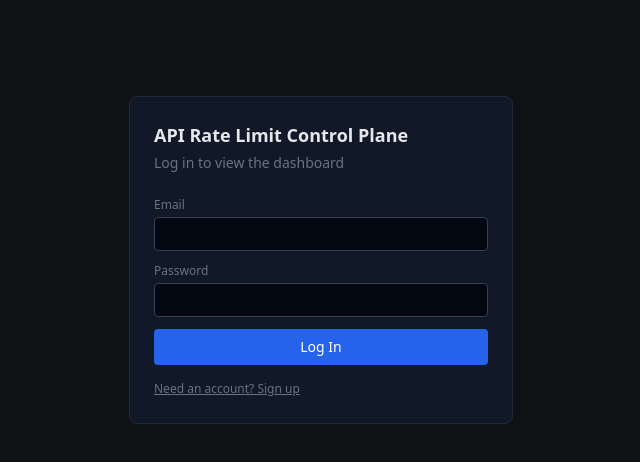
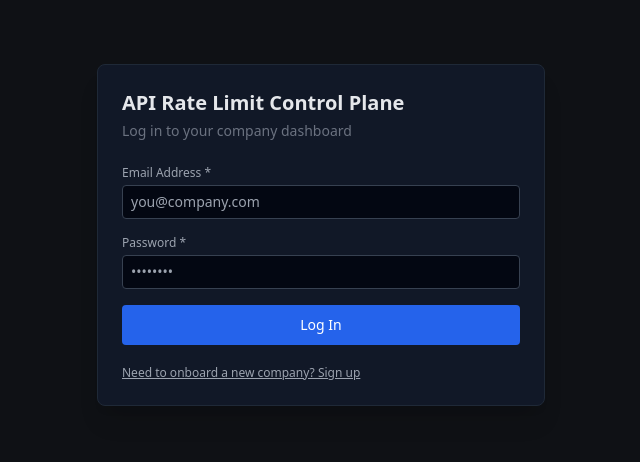
Before and after one commit to varsha-0007/ojt, a React (Vite) app in the folder frontend/: page / in a window 1280 px wide. Shown: the top 462 px of the page, without its empty margins (319-959 px from the left). Built offline with nearby package versions, Linux system fonts and the light colour scheme; no server answers.

Commit message:
update auth screen

```diff
--- a/frontend/src/AuthScreen.jsx
+++ b/frontend/src/AuthScreen.jsx
@@ -3,6 +3,8 @@ import { login, signup } from "./api.js";
 
 export default function AuthScreen({ onAuthed }) {
   const [mode, setMode] = useState("login"); // "login" | "signup"
+  const [companyName, setCompanyName] = useState("");
+  const [targetUrl, setTargetUrl] = useState("");
   const [email, setEmail] = useState("");
   const [password, setPassword] = useState("");
   const [error, setError] = useState("");
@@ -13,7 +15,10 @@ export default function AuthScreen({ onAuthed }) {
     setError("");
     setLoading(true);
     try {
-      const user = mode === "login" ? await login(email, password) : await signup(email, password);
+      const user =
+        mode === "login"
+          ? await login(email, password)
+          : await signup(companyName, targetUrl, email, password);
       onAuthed(user);
     } catch (err) {
       setError(err.message);
@@ -28,10 +33,12 @@ export default function AuthScreen({ onAuthed }) {
   }
 
   return (
-    <div className="max-w-sm mx-auto mt-24 p-6 bg-gray-900 border border-gray-800 rounded-lg">
-      <h1 className="text-lg font-bold mb-1">API Rate Limit Control Plane</h1>
+    <div className="max-w-md mx-auto mt-16 p-6 bg-gray-900 border border-gray-800 rounded-lg shadow-xl">
+      <h1 className="text-xl font-bold mb-1">API Rate Limit Control Plane</h1>
       <p className="text-sm text-gray-500 mb-6">
-        {mode === "login" ? "Log in to view the dashboard" : "Create an account to view the dashboard"}
+        {mode === "login"
+          ? "Log in to your company dashboard"
+          : "Register your company for rate limiting as a service"}
       </p>
 
       {error && (
@@ -40,47 +47,80 @@ export default function AuthScreen({ onAuthed }) {
         </div>
       )}
 
-      <form onSubmit={handleSubmit} className="space-y-3">
+      <form onSubmit={handleSubmit} className="space-y-4">
+        {mode === "signup" && (
+          <>
+            <label className="block">
+              <span className="block text-xs text-gray-400 mb-1">Company / Organization Name *</span>
+              <input
+                className="input"
+                type="text"
+                placeholder="e.g. Acme Inc"
+                value={companyName}
+                onChange={(e) => setCompanyName(e.target.value)}
+                required
+              />
+            </label>
+            <label className="block">
+              <span className="block text-xs text-gray-400 mb-1">
+                Upstream Backend / Website URL (Optional)
+              </span>
+              <input
+                className="input"
+                type="text"
+                placeholder="e.g. https://api.mycompany.com or http://localhost:3000"
+                value={targetUrl}
+                onChange={(e) => setTargetUrl(e.target.value)}
+              />
+              <span className="block text-xs text-gray-500 mt-1">
+                Requests passing rate checks can automatically forward to this backend.
+              </span>
+            </label>
+          </>
+        )}
+
         <label className="block">
-          <span className="block text-xs text-gray-500 mb-1">Email</span>
+          <span className="block text-xs text-gray-400 mb-1">Email Address *</span>
           <input
             className="input"
             type="email"
+            placeholder="you@company.com"
             value={email}
             onChange={(e) => setEmail(e.target.value)}
             required
           />
         </label>
+
         <label className="block">
-          <span className="block text-xs text-gray-500 mb-1">Password</span>
+          <span className="block text-xs text-gray-400 mb-1">Password *</span>
           <input
             className="input"
             type="password"
+            placeholder="••••••••"
             value={password}
             onChange={(e) => setPassword(e.target.value)}
             required
             minLength={6}
           />
         </label>
+
         <button
           type="submit"
           disabled={loading}
-          className="w-full bg-blue-600 hover:bg-blue-500 text-white text-sm px-4 py-2 rounded disabled:opacity-50"
+          className="w-full bg-blue-600 hover:bg-blue-500 text-white text-sm font-medium py-2.5 rounded transition disabled:opacity-50"
         >
-          {loading ? "Please wait..." : mode === "login" ? "Log In" : "Sign Up"}
+          {loading ? "Please wait..." : mode === "login" ? "Log In" : "Register Company & Create Account"}
         </button>
       </form>
 
-      <button onClick={switchMode} className="text-xs text-gray-500 hover:text-gray-300 mt-4 underline">
-        {mode === "login" ? "Need an account? Sign up" : "Already have an account? Log in"}
+      <button onClick={switchMode} className="text-xs text-gray-400 hover:text-gray-200 mt-5 block underline">
+        {mode === "login" ? "Need to onboard a new company? Sign up" : "Already have a company account? Log in"}
       </button>
 
       {mode === "signup" && (
-        <p className="text-xs text-gray-600 mt-3">
-          Note: the very first account created on a fresh deployment automatically becomes the
-          "owner" account with full access (Live Metrics + Policy Management + Manage Access).
-          Every account created after that is a normal viewer, unless an owner upgrades it later.
-        </p>
+        <div className="text-xs text-gray-500 mt-4 p-3 bg-gray-950/60 rounded border border-gray-800">
+          💡 Registering a company automatically gives you <strong>Owner</strong> privileges for your organization, allowing you to create custom policies, view real-time spike metrics, and invite team members.
+        </div>
       )}
     </div>
   );
```
